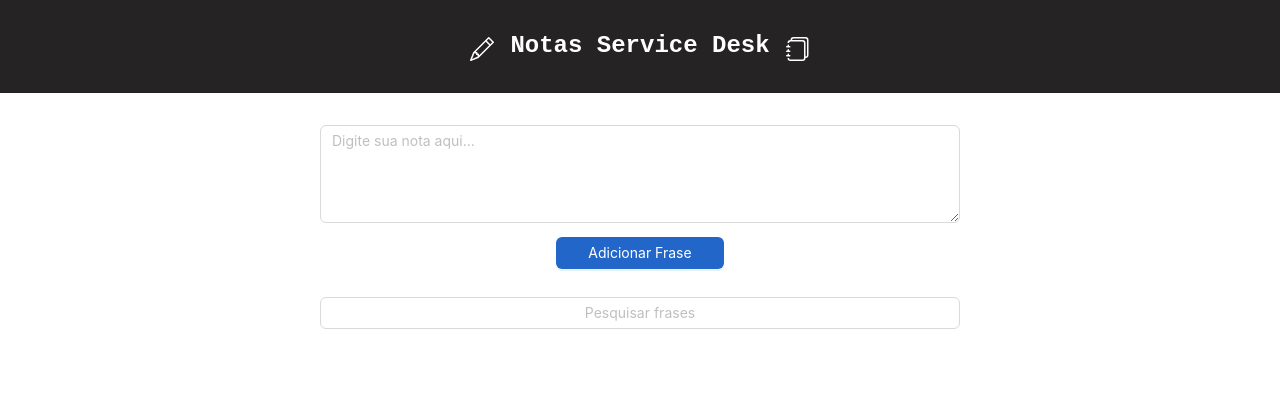
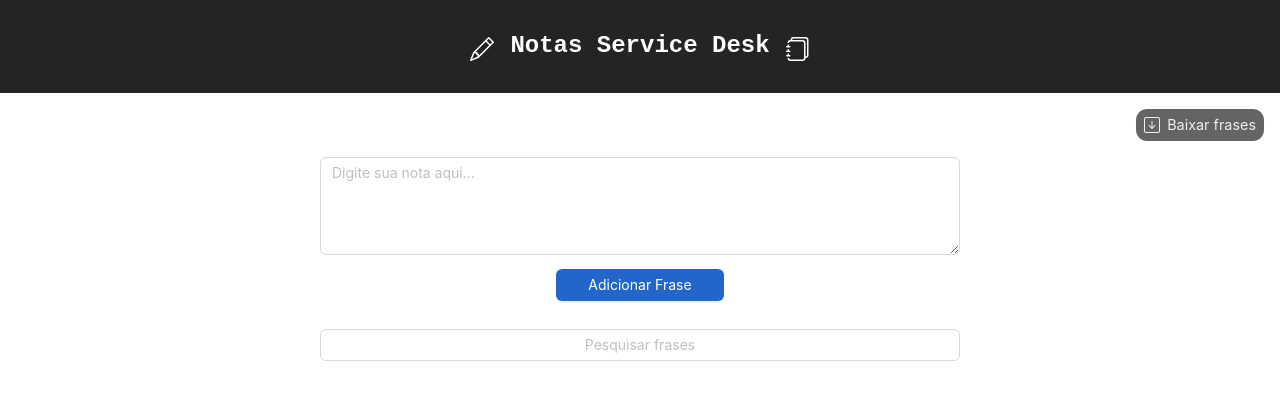
Before and after one commit to MichelRLima/Notas_Service-Desk, a React (Create React App) app: page / in a window 1280 px wide. Shown: the top 400 px of the page. Built offline with nearby package versions, Linux system fonts and the light colour scheme; a web font is replaced by a local one.

Commit message:
adicionado botao de download para baixar um arquivo txt com todas as frases salvas

```diff
--- a/src/App.css
+++ b/src/App.css
@@ -62,3 +62,31 @@ button:hover {
   align-items: center;
 
 }
+
+.containerDownload {
+  margin-top: -1em;
+  margin-bottom: 1em;
+  cursor: pointer;
+  text-align: center;
+  border-radius: 0.7em;
+  margin-left: auto;
+  margin-right: 1em;
+  display: flex;
+  width: 8em;
+  height: 2em;
+  background-color: rgb(100, 100, 100);
+  justify-content: center;
+  align-items: center;
+}
+
+.containerDownload p {
+
+  font-size: 0.9em;
+  margin-left: 0.5em;
+  color: #efefef
+}
+
+.containerDownload svg {
+  color: #efefef;
+
+}
--- a/src/App.js
+++ b/src/App.js
@@ -5,6 +5,7 @@ import Frase from './Componentes/FraseComponent/Frase'
 import './App.css';
 import { ToastContainer } from 'react-toastify';
 import { alertSucess } from "./Componentes/Alerts/alertSucess";
+import { BsArrowDownSquare } from 'react-icons/bs'
 import Swal from 'sweetalert2';
 
 const { TextArea } = Input;
@@ -66,9 +67,30 @@ const App = () => {
     setFrases(newFrases);
   };
 
+  const downloadTxtFile = () => {
+    const filename = "frases.txt";
+    const fileContent = frases.map(frase => frase + '\n\n').join('');
+    const blob = new Blob([fileContent], { type: 'text/plain' });
+    const url = URL.createObjectURL(blob);
+    const a = document.createElement('a');
+    a.href = url;
+    a.download = filename;
+    a.click();
+    URL.revokeObjectURL(url);
+  };
+
+
+
+
+
   return (
     <div className="App">
       <Titulo></Titulo>
+
+      <div onClick={downloadTxtFile} className="containerDownload">
+        <BsArrowDownSquare></BsArrowDownSquare>
+        <p>Baixar frases</p>
+      </div>
 
       <ToastContainer />
       <div className="containerAdicionarFrase">
@@ -117,6 +139,9 @@ const App = () => {
             ))
         }
       </div>
+
+
+
     </div>
   );
 };
```
